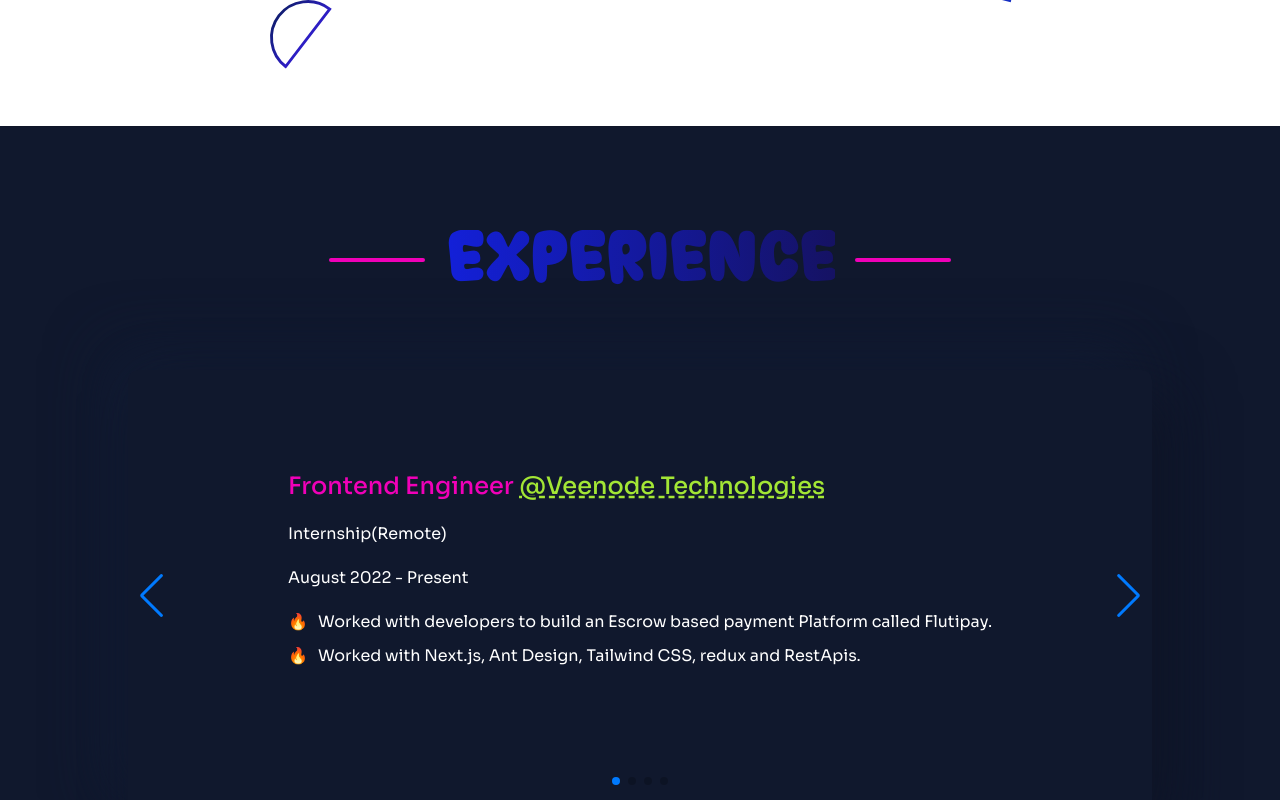
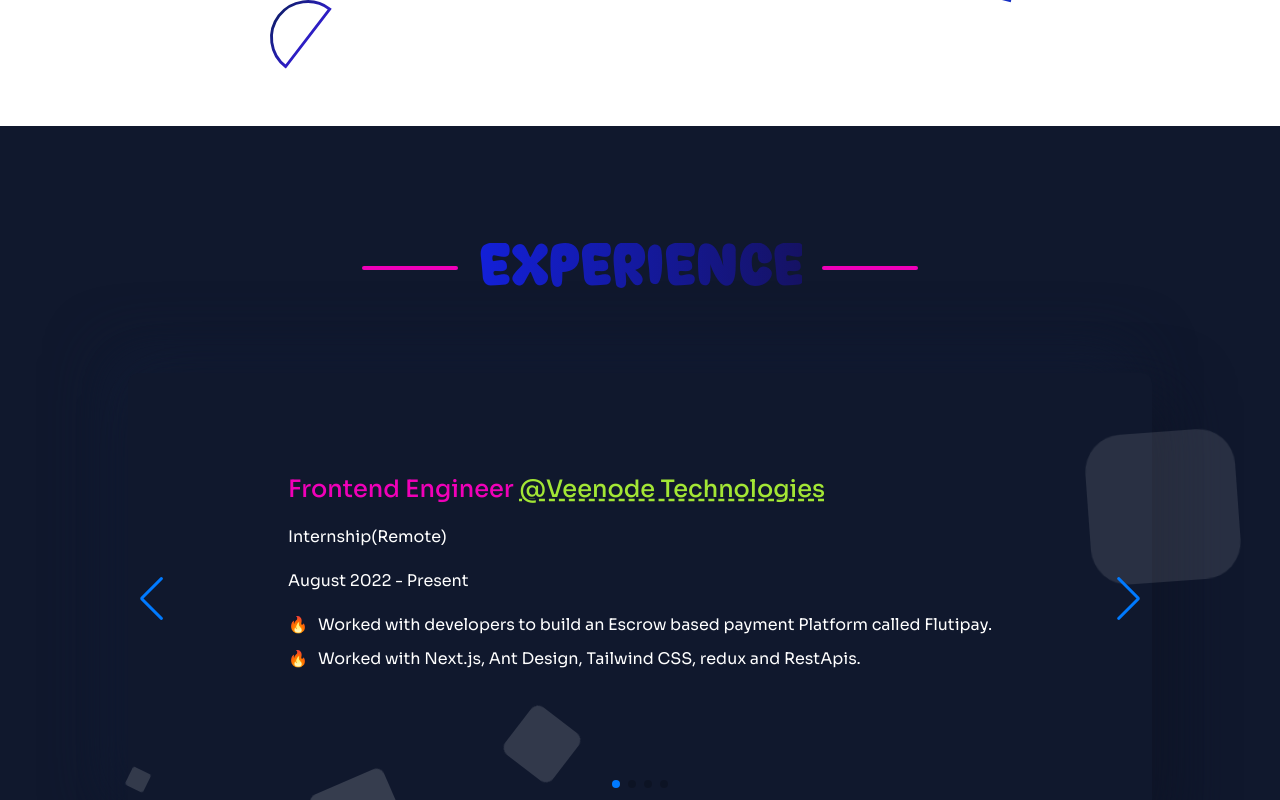
Before and after one commit to Dubjay18/portfolio4, a Next.js app: page / in a window 1280 px wide. Shown: the part 1460-2260 px from the top of the page. Built offline with nearby package versions, Linux system fonts and the light colour scheme.

Commit message:
added cutom animated layout to experience page

```diff
--- a/components/Experience.tsx
+++ b/components/Experience.tsx
@@ -5,9 +5,12 @@ import 'slick-carousel/slick/slick.css'
 import 'slick-carousel/slick/slick-theme.css'
 import SimpleSlider from './SimpleSlider'
 import SmoothScroll from './SmoothScroll'
+import AnimatedLayout from './AnimatedLayout'
 
 function Experience() {
   return (
+    <div className="relative">
+      <AnimatedLayout>
         <div className="bg  flex min-h-screen items-center justify-center">
           <div className=" mb-20">
             <div className="my-20 flex  w-full items-center justify-center px-4">
@@ -24,6 +27,8 @@ function Experience() {
             </div>
           </div>
         </div>
+      </AnimatedLayout>
+    </div>
   )
 }
 
```
Lines whose indentation alone changed are shown as unchanged.
